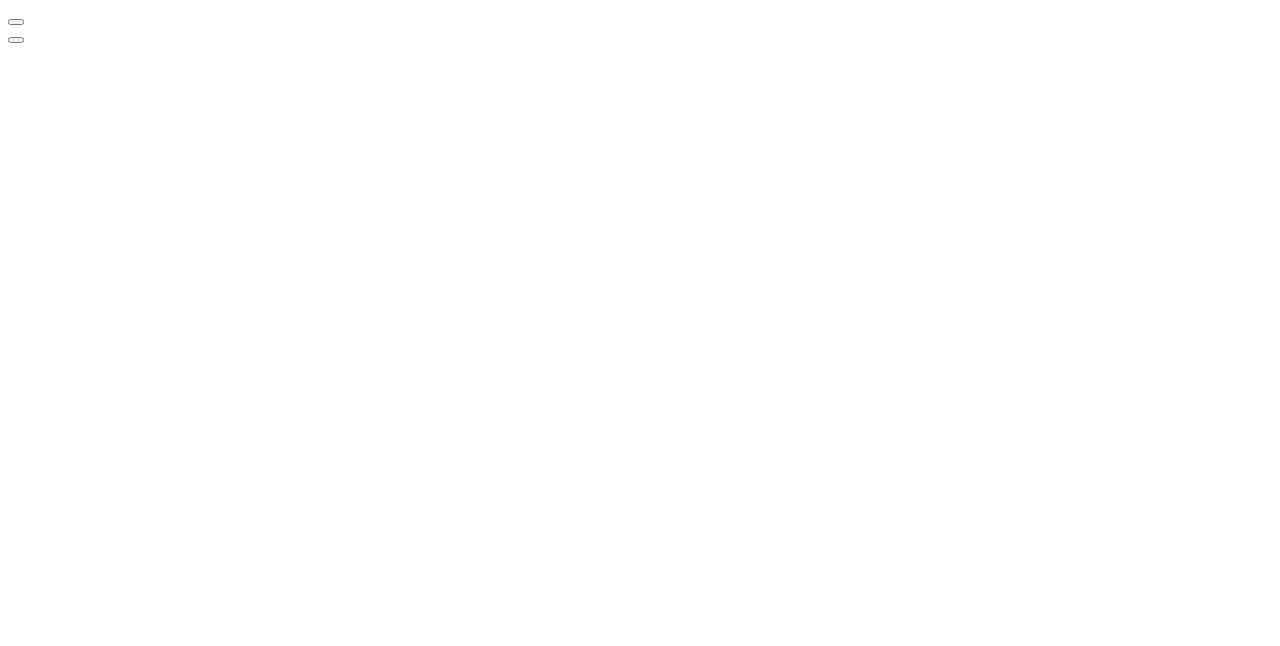
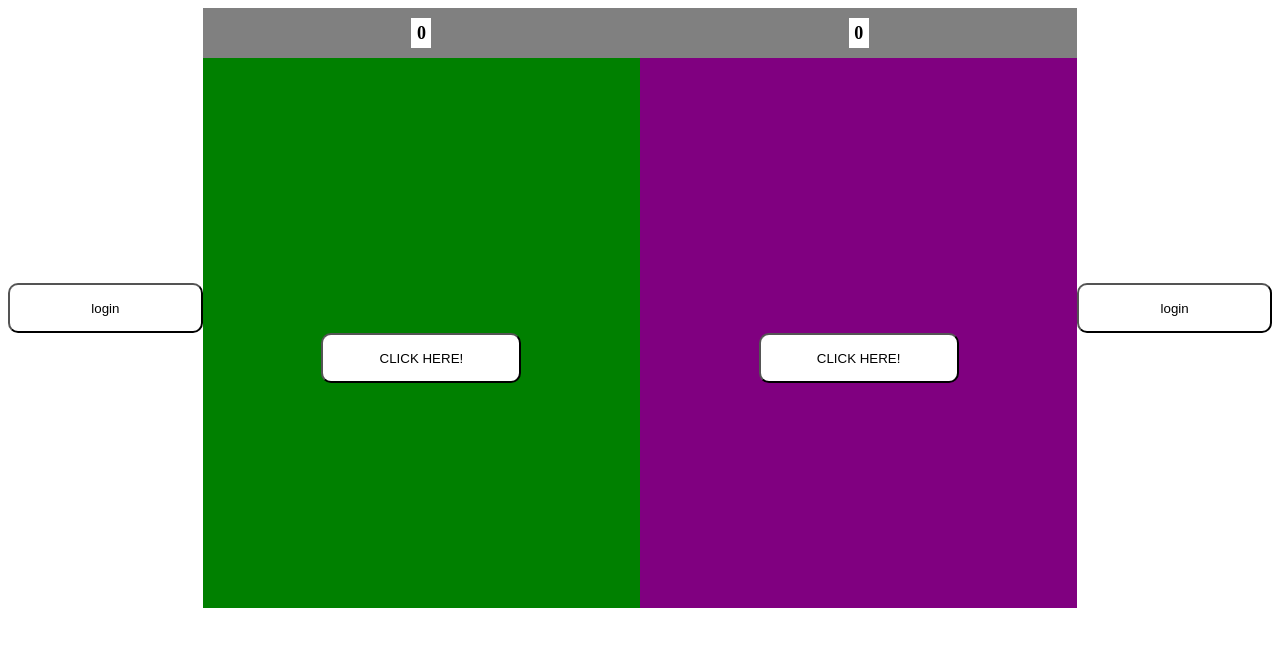
Before and after one commit to ims0s/Click-Game, a plain HTML site: page index.html in a window 1280 px wide. Drawn offline with Linux system fonts and the light colour scheme.

Commit message:
add some styling and more html elements

```diff
--- a/index.html
+++ b/index.html
@@ -3,25 +3,29 @@
 <head>
     <meta charset="UTF-8">
     <title>Button Game</title>
+    <link rel="stylesheet" href="./style.css">
 </head>
 <body>
+    <button class="log" id="playerOneLog">login</button>
     <div id="playground">
-        <div id="playerOne">
-            <div class="scoreboard"></div>
+        <div id="playerOne" class="players">
+            <div class="scoreboard"><div class="score" id="playerOneScore">0</div></div>
             <div class="buttonSection">
-                <button>
-
+                <button id="one">
+                    CLICK HERE!
                 </button>
             </div>
         </div>
-        <div id="playerTwo">
-            <div class="scoreboard"></div>
+        <div id="playerTwo" class="players">
+            <div class="scoreboard"><div class="score" id="playerTwoScore">0</div></div>
             <div class="buttonSection">
-                <button>
-
+                <button id="two">
+                    CLICK HERE!
                 </button>
             </div>
         </div>
     </div>
+    <button class="log" id="playerTwoLog">login</button>
+    <script src="./script.js"></script>
 </body>
 </html>
--- /dev/null
+++ b/style.css
@@ -0,0 +1,60 @@
+body{
+    display: flex;
+    /* flex-direction: column; */
+    /* width: 100%;
+    min-height: 100%; */
+    justify-content: space-around;
+    align-items: center;
+}
+#playground{
+    width: 900px;
+    height: 600px;
+    display: flex;
+    justify-content: center;
+    border-radius: 2%;
+
+}
+.players{
+    /* display: flex;
+    flex-direction: column; */
+    flex-grow: 1;
+    align-items: center;
+}
+.scoreboard{
+    height: 50px;
+    background-color: gray;
+    display: flex;
+    justify-content: center;
+    align-items: center;
+}
+.score{
+    width: 20px;
+    background-color: white;
+    height: 50%;
+    font-weight: 800;
+    font-size: large;
+    text-align: center;
+    padding-top: 5px;
+}
+.buttonSection{
+    flex-grow: 1;
+    display: flex;
+    align-items: center;
+    justify-content: center;
+    height: 100%;
+}
+button{
+    height: 50px;
+    width: 200px;
+    border-radius: 10px;
+    background-color: white;
+}
+#playerOne{
+    background-color: green;
+}
+#playerTwo{
+    background-color: purple;
+}
+.class{
+
+}
```
